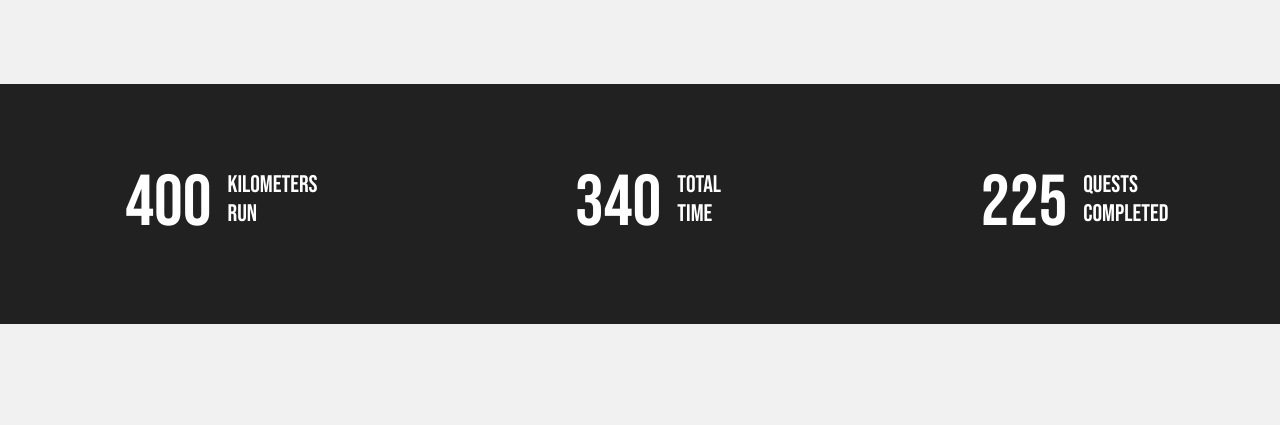
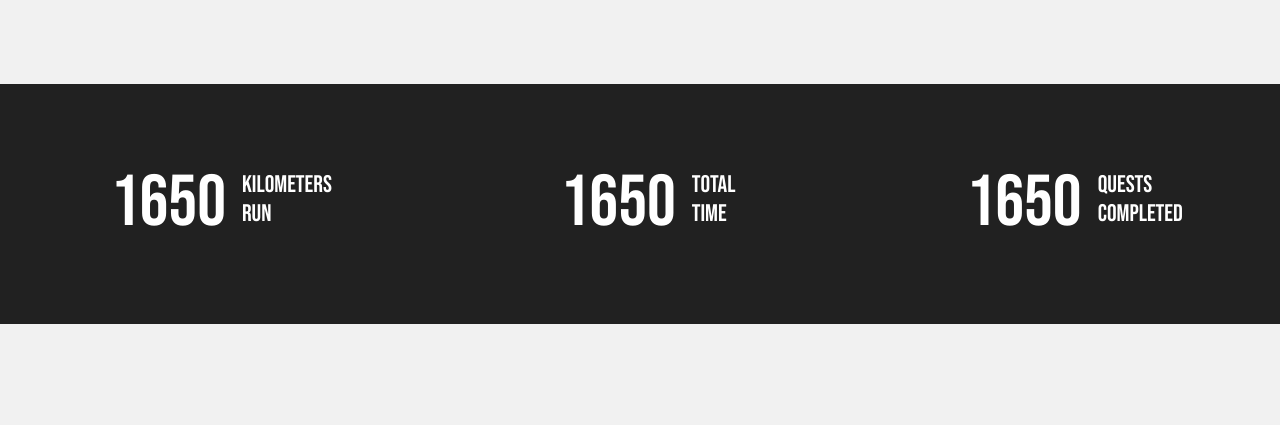
Before and after one commit to ZASamm/run-wild, a Django app: page / in a window 1280 px wide. Shown: the part 531-956 px from the top of the page. Run offline with Django 4.2, Linux system fonts and the light colour scheme; data that the repository does not hold is empty; parts of the project's set-up code (start-up, migrations or seed data) failed here and were passed over; some libraries are stand-ins or nearby versions.

Commit message:
add: context variables added to template for number count

```diff
--- a/run_wild/templates/index.html
+++ b/run_wild/templates/index.html
@@ -32,17 +32,17 @@
         <div class="container-fluid">
             <div class="row wrapper_totals">
                 <div class="col-sm-12 col-md-4 container_totals d-flex justify-content-center align-items-center">
-                    <span class="num p-3" data-val="400">000</span>
+                    <span class="num p-3" data-val="{{ total_kilometers|floatformat:0 }}">000</span>
                     <h2 class="text">Kilometers<br>Run</h2>
                 </div>
 
                 <div class="col-sm-12 col-md-4 container_totals d-flex justify-content-center align-items-center">
-                    <span class="num p-3" data-val="340">000</span>
+                    <span class="num p-3" data-val="{{ total_hours|floatformat:0 }}">000</span>
                     <h2 class="text">Total<br>Time</h2>
                 </div>
 
                 <div class="col-sm-12 col-md-4 container_totals d-flex justify-content-center align-items-center">
-                    <span class="num p-3" data-val="225">000</span>
+                    <span class="num p-3" data-val="{{ total_completions }}">000</span>
                     <h2 class="text">Quests<br>Completed</h2>
                 </div>
             </div>
```
